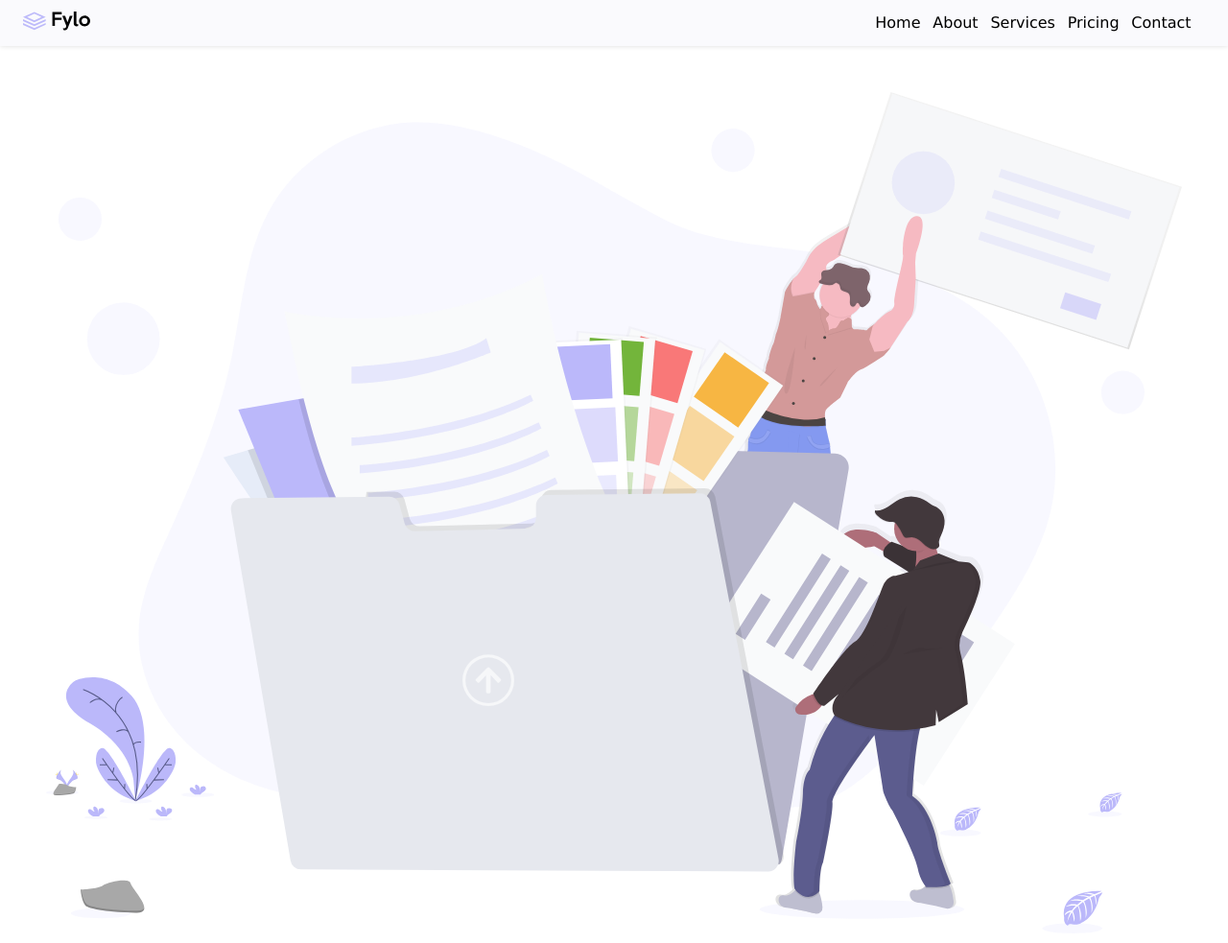
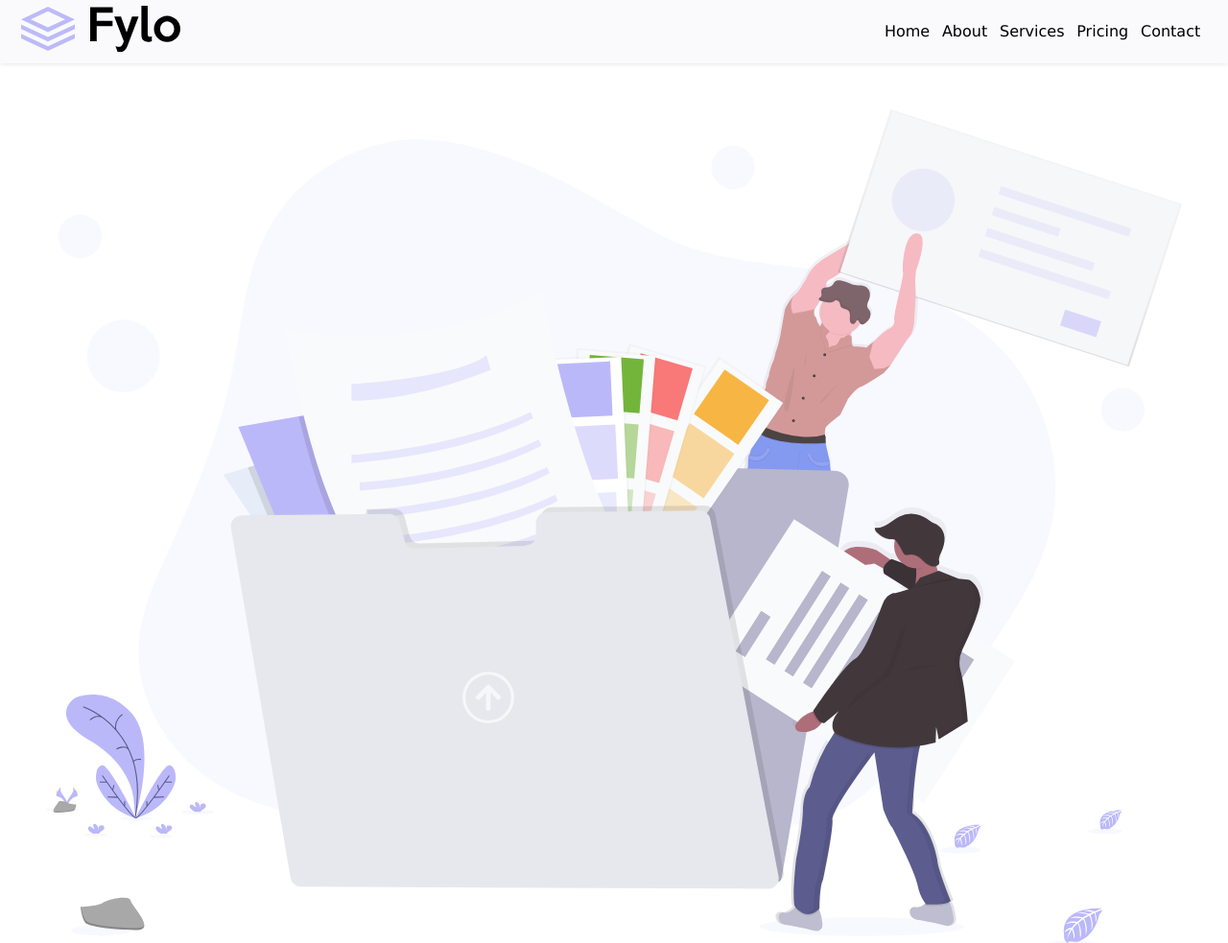
Before and after one commit to Danmasanii/Fylo-Landing-page, a plain HTML site: page index.html in a window 1280 px wide. Shown: the top 983 px of the page at 96% size. Drawn offline with nearby package versions, Linux system fonts and the light colour scheme.

Commit message:
Update index.css

```diff
--- a/index.css
+++ b/index.css
@@ -19,23 +19,15 @@ main .nav-wrapper .navbar {
     display: flex;
     align-items: center;
     justify-content: space-between;
-    padding: .4rem 1.5rem;
+    padding: .4rem 1.4rem;
     background-color: rgb(250, 250, 253);
     box-shadow: 0px 0px 5px 0px #ddd;
 }
 
-main .nav-wrapper .nav-links ul img {
-    width: 2rem;
-    height: auto;
-}
-
-.navbar .logo-wrapper img {
-    width: 70px;
-}
 
 .navbar div ul {
     display: flex;
-    padding: .5rem;
+    padding: .5rem 0;
     list-style: none;
 
 }
```
